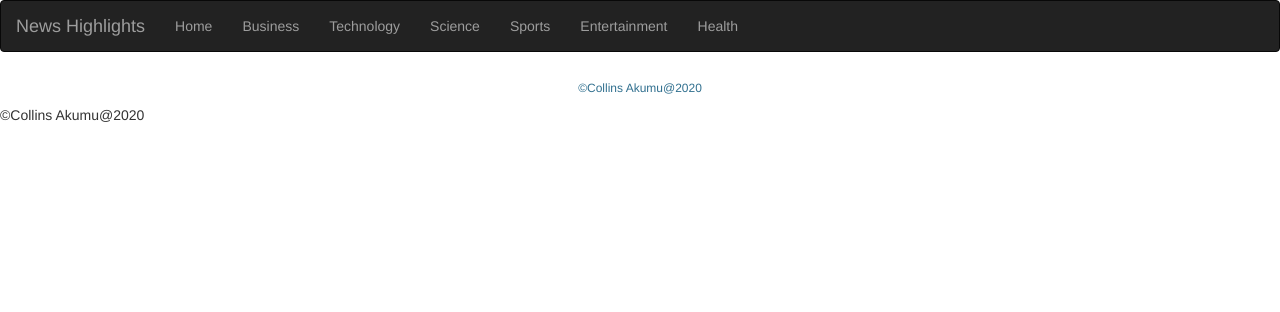
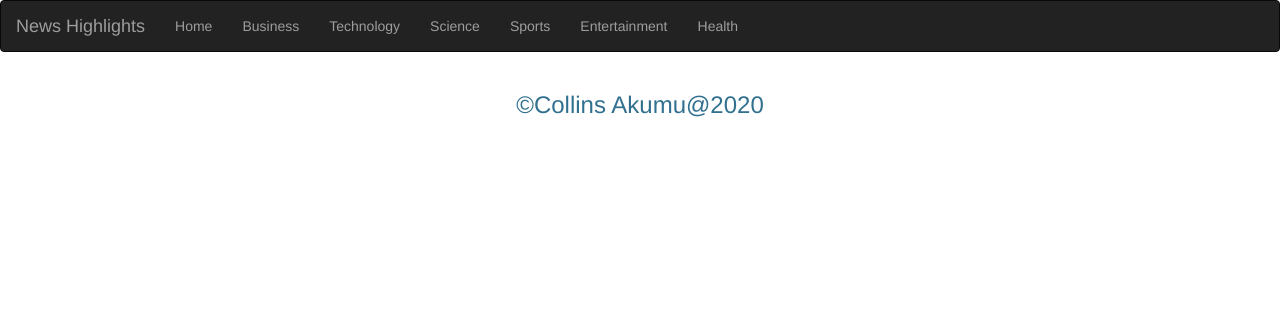
Before and after one commit to Akumucollins/News_Headlines, a Flask app: template app/templates/article.html in a window 1280 px wide. Shown: the top 312 px of the page. Run offline with Flask 2, Linux system fonts and the light colour scheme; the template is opened without the code that fills it, so the values that code supplies are empty; some libraries are stand-ins or nearby versions.

Commit message:
correct the footer class

```diff
--- a/app/templates/article.html
+++ b/app/templates/article.html
@@ -23,7 +23,9 @@
       </div>
     </div>
     <div class="footer">
-      <h6 class="text-center text-info">©Collins Akumu@2020</h6>©Collins Akumu@2020
+      <h3 class="text-center text-info">
+        ©Collins Akumu@2020
+      </h3>
     </div>
 </body>
 {% endblock %}
--- a/app/templates/categories.html
+++ b/app/templates/categories.html
@@ -26,7 +26,7 @@
             </div>
         </div>
         <div class="footer">
-            <h6 class="text-center text-info">©Collins Akumu@2020</h6>©Collins Akumu@2020
+            <h3 class="text-center text-info">©Collins Akumu@2020</h3>
         </div>
 </body>
 {% endblock %}
--- a/app/templates/macros.html
+++ b/app/templates/macros.html
@@ -27,7 +27,7 @@
 </div>
 </div>
 <div class="footer">
-    <h6 class="text-center text-info">©Collins Akumu@2020</h6>©Collins Akumu@2020
+    <h3 class="text-center text-info">©Collins Akumu@2020</h3>
 </div>
 {% endfor %}
 {% endmacro %}
```
